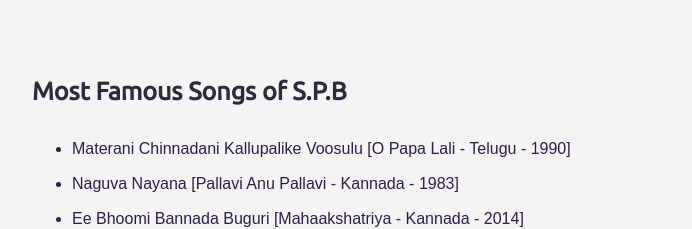
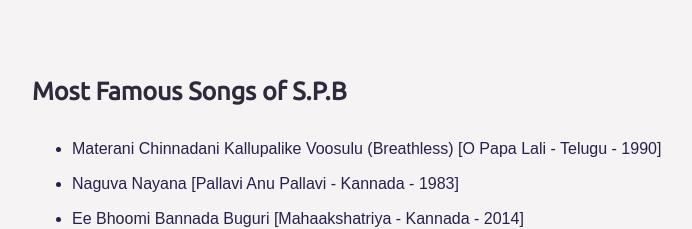
Before and after one commit to K-Pragna/Tribute-Page, a plain HTML site: page Tribute Page/index.html in a window 1280 px wide. Shown: the part 1060-1289 px from the top of the page, without its empty margins (68-760 px from the left). Drawn offline with Linux system fonts and the light colour scheme; a web font is replaced by a local one.

Commit message:
Update index.html

```diff
--- a/Tribute Page/index.html
+++ b/Tribute Page/index.html
@@ -50,7 +50,7 @@
       <div class="music-list">
         <h3 class="sub-head-title">Most Famous Songs of S.P.B</h3>
         <ul class="song-list list-container">
-          <li class="song1">Materani Chinnadani Kallupalike Voosulu [O Papa Lali - Telugu - 1990] </li>
+          <li class="song1">Materani Chinnadani Kallupalike Voosulu (Breathless) [O Papa Lali - Telugu - 1990] </li>
           <li class="song2">Naguva Nayana [Pallavi Anu Pallavi - Kannada - 1983] </li>
           <li class="song3">Ee Bhoomi Bannada Buguri [Mahaakshatriya - Kannada - 2014]</li>
           <li class="song4">Ee Sundara [Amrutha Varshini - Kannada - 1996]</li>
```
